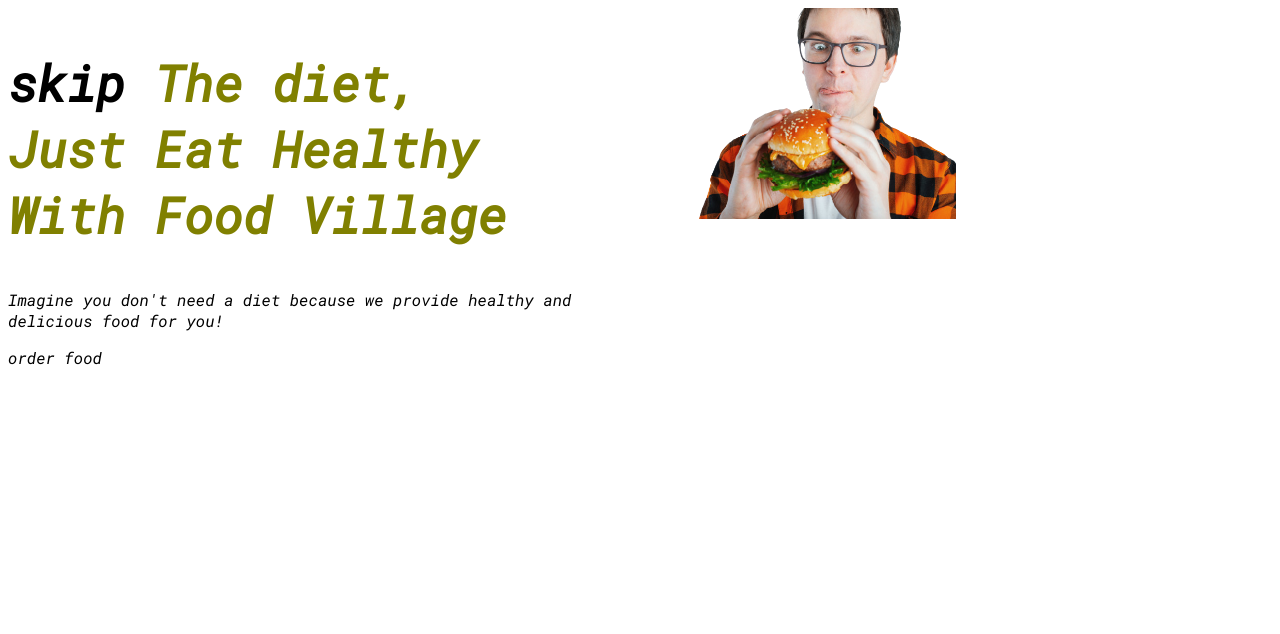
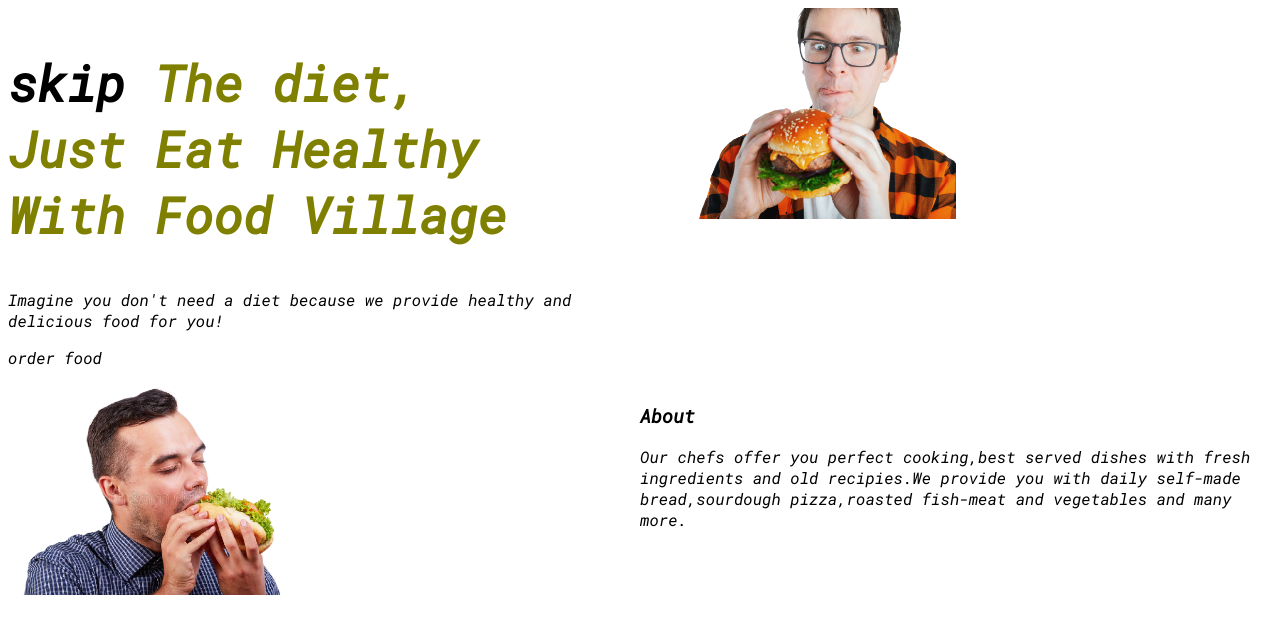
Before and after one commit to nsrudnj/Food-village, a plain HTML site: page index.html in a window 1280 px wide. Drawn offline with Linux system fonts and the light colour scheme.

Commit message:
about added

```diff
--- a/index.html
+++ b/index.html
@@ -19,7 +19,7 @@
             <h1><span class="black-color">skip </span>The diet,<br>Just Eat Healthy <br> With Food Village </h1>
 
 
-            <p>Imagine you don't need a diet because we provide healthy and delicious food for you!</p>
+            <p1>Imagine you don't need a diet because we provide healthy and delicious food for you!</p1>
             <p>order food</p>
         </div>
         <div class="half-width">
@@ -27,6 +27,18 @@
 
         </div>
     </section>
+    <section>
+        <div class="half-width">
+            <img src="images/guy-eats-hot-dog-which-himself-has-prepared-street-food-young-man-blue-shirt-eats-hot-dog-white-background-100449486-removebg-preview.png"
+                alt="">
+        </div>
+        <div class="half-width">
+            <h3>About</h3>
+            <p>Our chefs offer you perfect cooking,best served dishes with fresh ingredients and old recipies.We provide
+                you with daily self-made bread,sourdough pizza,roasted fish-meat and vegetables and many more. </p>
+
+        </div>
+    </section>
 
 </body>
 
```
